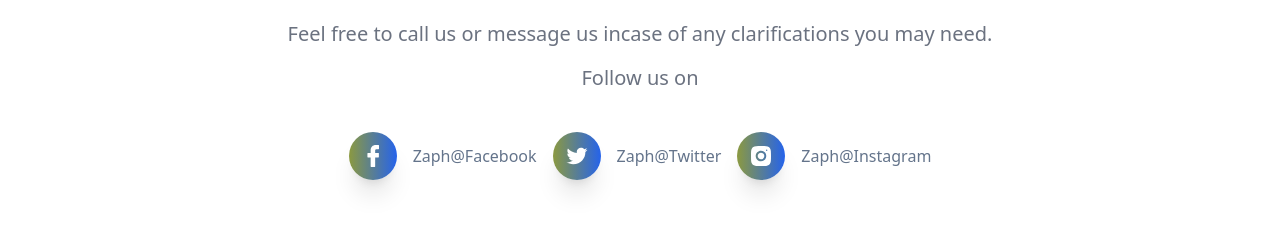
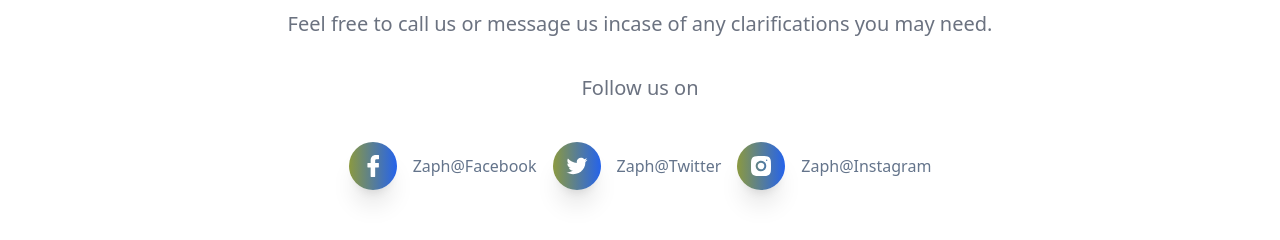
Before and after one commit to JAS-D98/Zaph-Tours-and-Travels-Website-T2-Give-Monthly-Project, a React (Vite) app: page /contact in a window 1280 px wide. Shown: the part 338-578 px from the top of the page. Built offline with nearby package versions, Linux system fonts and the light colour scheme.

Commit message:
adjust margin top of social media icons

```diff
--- a/src/pages/contactuspage/ContactUsPage.jsx
+++ b/src/pages/contactuspage/ContactUsPage.jsx
@@ -15,7 +15,7 @@ export default function ContactUsPage() {
           may need.
         </p>
 
-        <div className="w-full flex flex-col justify-center items-center">
+        <div className="w-full flex flex-col justify-center items-center mt-5">
           <p className="text-gray-500 text-xl my-4">Follow us on</p>
           <div className="flex lg:items-center justify-center flex-wrap gap-4 mt-6 flex-col md:flex-row items-start">
             {socialMedia.map((media, i) => {
@@ -37,7 +37,7 @@ export default function ContactUsPage() {
         </div>
       </div>
 
-      <div className="flex flex-col md:flex-row items-center justify-center gap-4 px-5">
+      <div className="flex flex-col md:flex-row items-center justify-center gap-4 px-5 lg:w-[80%] lg:mx-auto lg:justify-between">
         <div className="">
           <div className="flex justify-center flex-wrap gap-4 mt-6 flex-col lg:items-start">
             {ContactLordIcons.map((icon, i) => {
```
